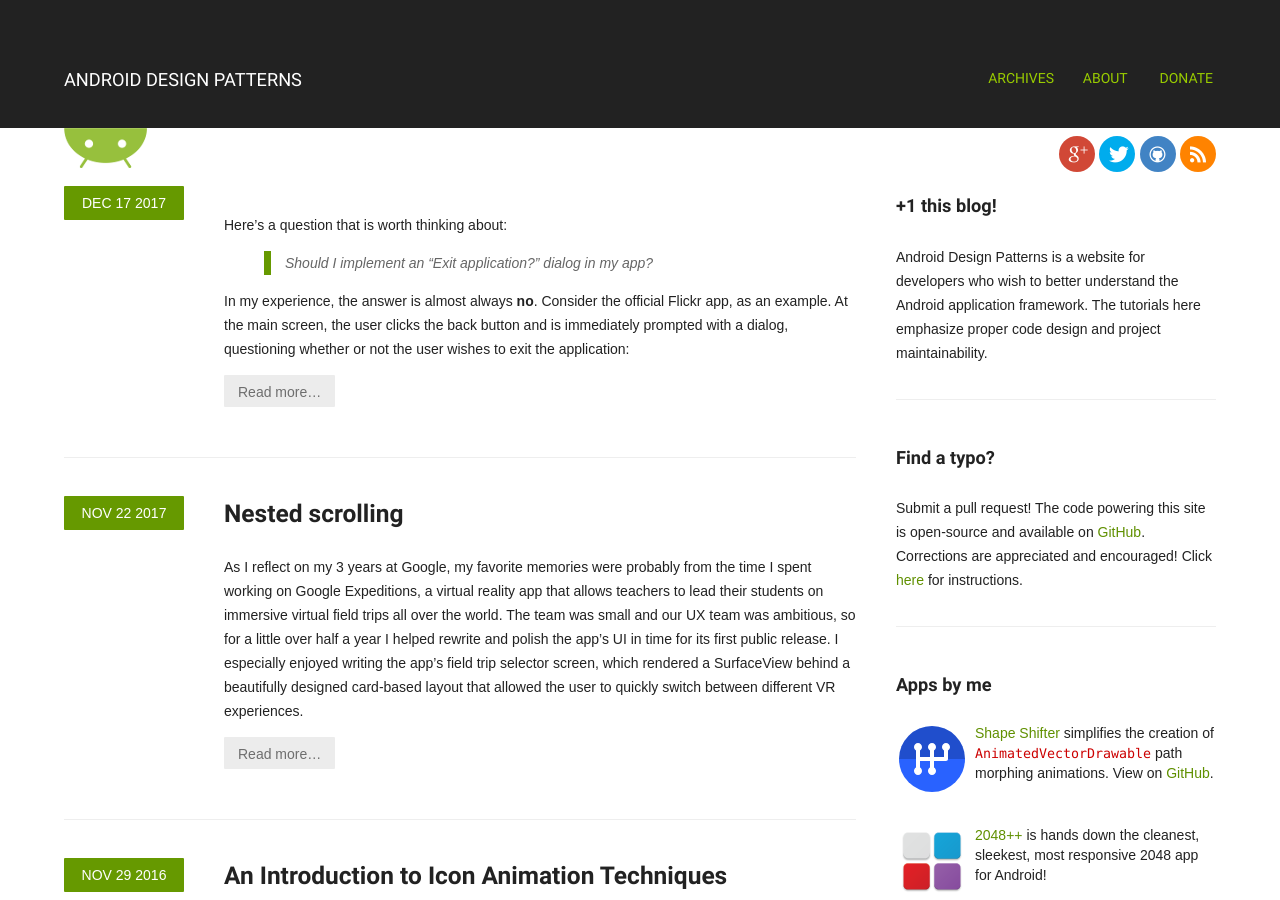
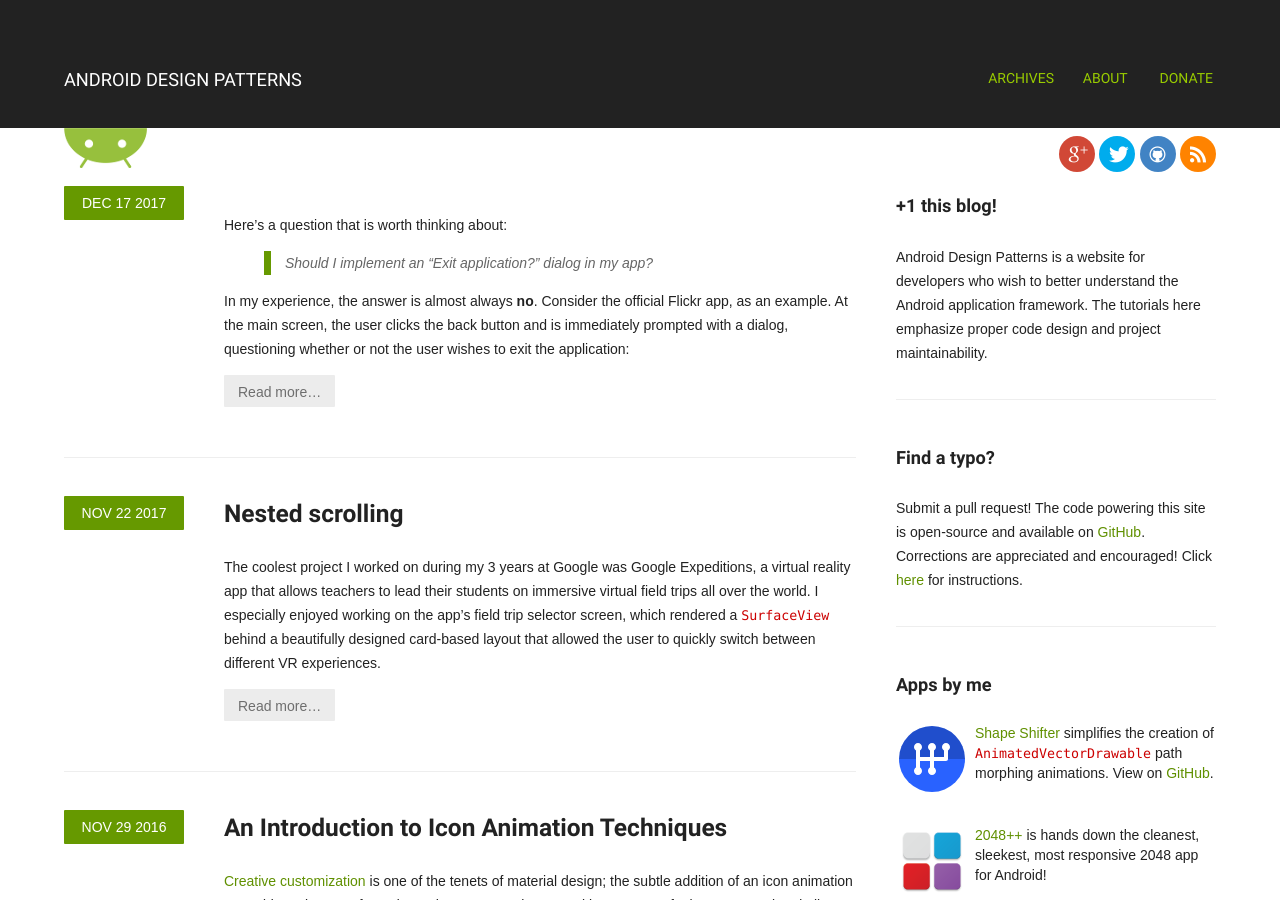
Before and after one commit to alexjlockwood/AndroidDesignPatterns, a Jekyll site: the page built from index.html, in a window 1280 px wide and 900 px high. Built offline with Jekyll 4.4.1, drawn with Linux system fonts in a browser that asks for light colours; some web fonts are replaced; the list of posts is cut into pages by our own code; comment, search, counter and statistics services are not loaded; some of the changed lines change nothing that is shown.

Commit message:
update blog post

```diff
--- a/_posts/2017-11-22-nested-scrolling.md
+++ b/_posts/2017-11-22-nested-scrolling.md
@@ -49,11 +49,11 @@
 
 <!--morestart-->
 
-As I reflect on my 3 years at Google, my favorite memories were probably from the time I spent working on Google Expeditions, a virtual reality app that allows teachers to lead their students on immersive virtual field trips all over the world. The team was small and our UX team was ambitious, so for a little over half a year I helped rewrite and polish the app's UI in time for its first public release. I especially enjoyed writing the app's field trip selector screen, which rendered a SurfaceView behind a beautifully designed card-based layout that allowed the user to quickly switch between different VR experiences.
+The coolest project I worked on during my 3 years at Google was Google Expeditions, a virtual reality app that allows teachers to lead their students on immersive virtual field trips all over the world. I especially enjoyed working on the app's field trip selector screen, which rendered a `SurfaceView` behind a beautifully designed card-based layout that allowed the user to quickly switch between different VR experiences.
 
 <!--more-->
 
-It's been awhile since I've written hardcore Android code (I've spent a majority of the past year building Android developer tools like [Shape Shifter][shapeshifter-github] and [avdo][avdo-github]), so the other day I attempted to rewrite parts of the screen, mostly as a technical exercise. **Figure 1** shows a side-by-side comparison of Google Expeditions' field trip selector screen and the resulting sample app I wrote (available on [GitHub][adp-nested-scrolling-github] and [Google Play][adp-nested-scrolling-play-store]).
+It's been awhile since I've written Android code (I've spent a majority of the past year building Android developer tools like [Shape Shifter][shapeshifter-github] and [avdo][avdo-github]), so the other day I challenged myself to rewrite parts of the screen as an exercise. **Figure 1** shows a side-by-side comparison of Google Expeditions' field trip selector screen and the resulting sample app I wrote (available on [GitHub][adp-nested-scrolling-github] and [Google Play][adp-nested-scrolling-play-store]).
 
 <!-- Figure 1 -->
 <div class="figure-container">
@@ -75,7 +75,7 @@
     </p>
 </div>
 
-As I was writing the sample app's code, I was reminded of some of the initial confusion I had with Android's nested scrolling APIs when I first wrote the screen a couple of years ago. First introduced in API 21, Android's nested scrolling APIs make it possible for scrollable views to exist as children inside of other scrollable views, allowing us to create the fancy scrolling gestures that Material Design formalizes on its [scrolling techniques][material-spec-scrolling-techniques] patterns page. **Figure 2** shows a common use case involving a parent `CoordinatorLayout` and a child `NestedScrollView` from Chris Banes' [Cheese Square][cheesesquare-github] app. Without nested scrolling, the `NestedScrollView` scrolls independently of its surroundings. When enabled, however, the `CoordinatorLayout` and `NestedScrollView` cooperate with each other throughout the duration of the scroll in order to create a cool "collapsing toolbar" effect that feels more fluid and natural.
+As I was working through the code, I was reminded of some of the challenges I faced when I first wrote the screen a couple of years ago, specifically with Android's nested scrolling APIs. Introduced in API 21, nested scrolling makes it possible for a parent scrollable view to contain children scrollable views, allowing us to create the fancy scrolling gestures that Material Design formalizes on its [scrolling techniques][material-spec-scrolling-techniques] patterns page. **Figure 2** shows a common use case of these APIs involving a parent `CoordinatorLayout` and a child `NestedScrollView` . Without nested scrolling, the `NestedScrollView` scrolls independently of its surroundings. Once enabled, however, the `CoordinatorLayout` and `NestedScrollView` communicate with each other throughout the duration of a scroll, creating a cool "collapsing toolbar" effect that feels more natural.
 
 <!-- Figure 2 -->
 <div class="figure-container">
@@ -97,9 +97,9 @@
     </p>
 </div>
 
-So how exactly do the nested scrolling APIs work anyway?
+Pretty cool, right? But how exactly do these nested scrolling APIs work anyway?
 
-Well, for starters, you'll need two views in your hierarchy that implement the [`NestedScrollingParent`][NestedScrollingParent] and [`NestedScrollingChild`][NestedScrollingChild] interfaces. In my case, the parent is a `NestedScrollView` and the child is a `RecyclerView`, as shown in **Figure 3** below. The obvious question is what happens if the user begins a scroll gesture on top of the red area below? Should it cause the `NestedScrollView` or `RecyclerView` to be scrolled? How does the app make this decision?
+Well, for starters, you'll need a parent view that implements [`NestedScrollingParent`][NestedScrollingParent] and a child view that implements [`NestedScrollingChild`][NestedScrollingChild]. In my sample app, the `NestedScrollView` (`NSV`) is the parent and the `RecyclerView` (`RV`) is the child (see **Figure 3** below).
 
 <!-- Figure 3 -->
 <div class="figure-container">
@@ -115,16 +115,16 @@
     </p>
 </div>
 
-To answer these questions, let's walk through the exact sequence of events that occurs when the user begins a scroll gesture on top of the child `RecyclerView`.
+This is where things get a little tricky. What should happen if the user scrolls the `RV`? Without nested scrolling, the `RV` will intercept and consume the scroll immediately, resulting in the undesirable behavior we saw in **Figure 2**. What we *really* want is for the two views to scroll together as a single unit. The exact sequence of events is a bit more involved:
 
-1. The user drags their finger on top of the `RecyclerView`.
-2. The `RecyclerView`'s `onTouchEvent(ACTION_MOVE)` method is called.
-3. The `RecyclerView` notifies the `NestedScrollView` that a scroll event is in progress by calling its own `dispatchNestedPreScroll()` method.
-4. As a result, the `NestedScrollView`'s `onNestedPreScroll()` method is called, giving the `NestedScrollView` an opportunity to react to the scroll event before the `RecyclerView` consumes it.
-5. The `RecyclerView` consumes the remainder of the scroll (or does nothing if the `NestedScrollView` consumed the entire event).
-6. The `RecyclerView` notifies the `NestedScrollView` that it has consumed a portion of the scroll by calling its own `dispatchNestedScroll()` method, .
-7. As a result, the `NestedScrollView`'s `onNestedScroll()` method is called, giving the `NestedScrollView` an opportunity to consume any remaining scroll pixels that have still not been consumed.
-8. The `RecyclerView` returns `true` from the current call to `onTouchEvent(ACTION_MOVE)`, consuming the touch event.
+1. The user drags thseir finger on top of the `RV`.
+2. The `RV`'s `onTouchEvent(ACTION_MOVE)` method is called.
+3. The `RV` notifies the `NSV` that a scroll event is in progress by calling its own `dispatchNestedPreScroll()` method.
+4. The `NSV`'s `onNestedPreScroll()` method is called, giving the `NSV` an opportunity to react to the scroll event before the `RV` consumes it.
+5. The `RV` consumes the remainder of the scroll (or does nothing if the `NSV` consumed the entire event).
+6. The `RV` notifies the `NSV` that it has consumed a portion of the scroll by calling its own `dispatchNestedScroll()` method, .
+7. The `NSV`'s `onNestedScroll()` method is called, giving the `NSV` an opportunity to consume any remaining scroll pixels that have still not been consumed.
+8. The `RV` returns `true` from the current call to `onTouchEvent(ACTION_MOVE)`, consuming the touch event.
 
 Steps 4 and 7 are the most important steps to understand. The `onNestedPreScroll()` and `onNestedScroll()` methods give the parent an opportunity to react to a scroll event before and after the child consumes it respectively. Nested flings are handled similarly. The `RecyclerView` detects a fling in its `onTouchEvent(ACTION_UP)` method, notifies the parent by calling its own `dispatchNestedPreFling()` and `dispatchNestedFling()` methods, which triggers a call to the parent's `onNestedPreFling()` and `onNestedFling()` methods, giving the parent an opportunity to react to the fling before the child consumes it.
 
@@ -236,6 +236,13 @@
 
 And we're done!
 
+<!--
+<sup><a href="#footnote1" id="ref1">1</a></sup>
+
+<hr class="footnote-divider"/>
+<sup id="footnote1">1</sup> Of course, most applications can usually workaround this issue by calling [`FragmentManager#executePendingTransactions()`][FragmentManager#executePendingTransactions], which will force any pending `FragmentTransaction`s to execute immediately instead of asynchronously. <a href="#ref1" title="Jump to footnote 1.">&#8617;</a>
+-->
+
   [shapeshifter-github]: https://github.com/alexjlockwood/ShapeShifter
   [avdo-github]: https://github.com/alexjlockwood/avdo
   [adp-nested-scrolling-github]: https://github.com/alexjlockwood/adp-nested-scrolling
```
